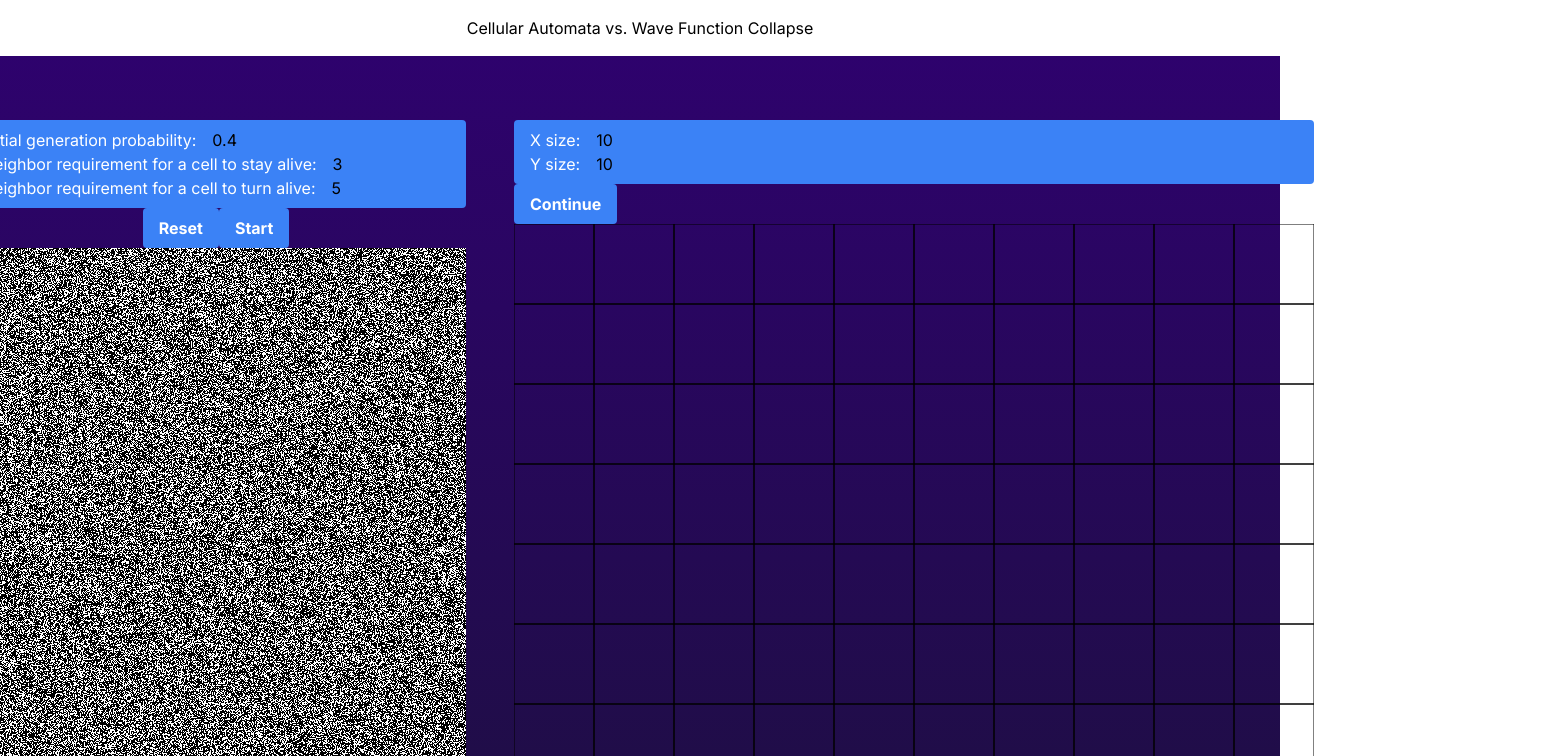
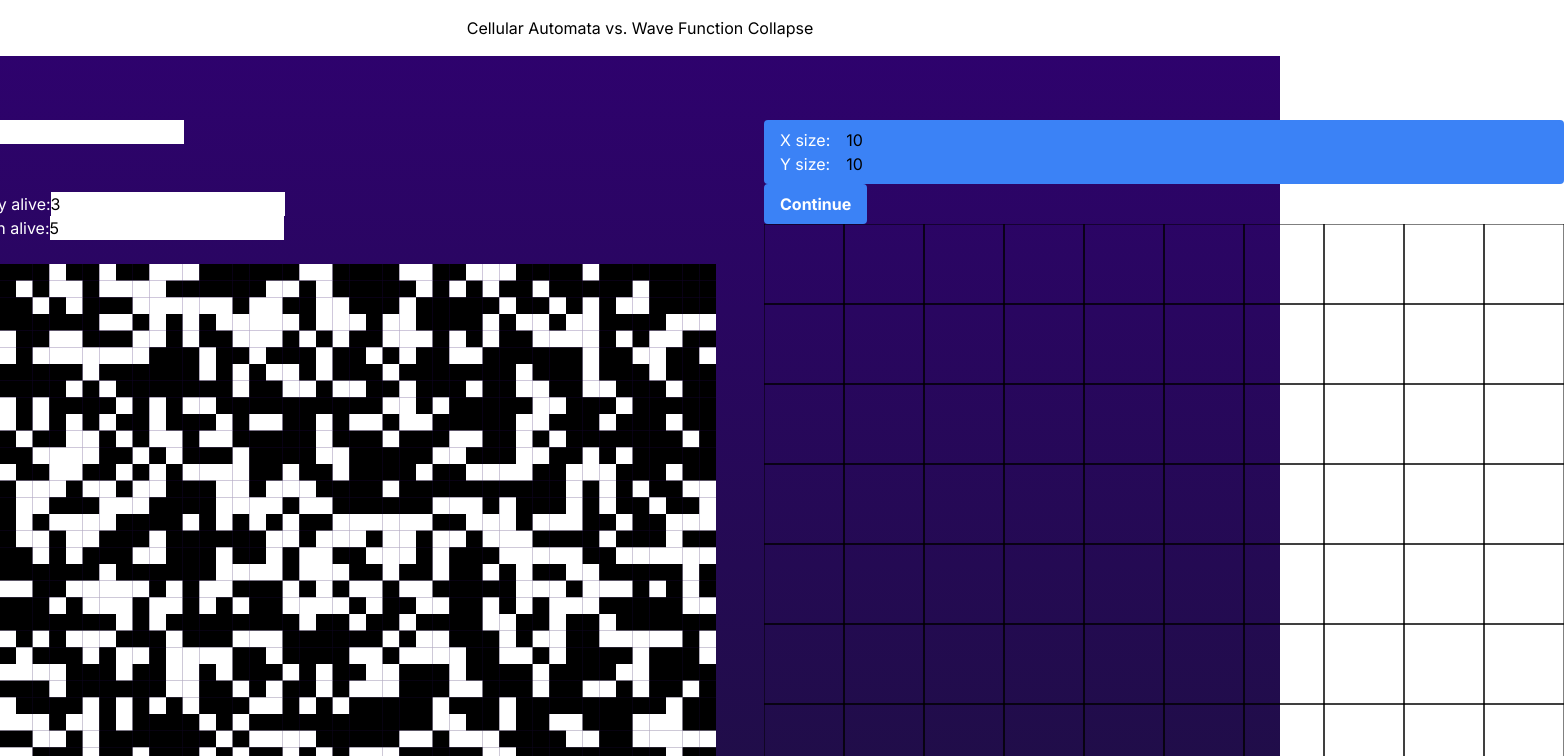
Before and after one commit to rdg922/DSA-final, a Next.js app: page / in a window 1280 px wide. Shown: the top 756 px of the page, 1564 px wide, since content can reach past the window. Built offline with nearby package versions, Linux system fonts and the light colour scheme.

Commit message:
Add resizing

```diff
--- a/src/components/CellularAutomata.tsx
+++ b/src/components/CellularAutomata.tsx
@@ -1,10 +1,11 @@
 'use client'
 import React, { useState, useEffect, useRef, useLayoutEffect } from 'react';
 
-const PIXEL_SIZE = 1;
+const CANVAS_WIDTH = 1000;
+const CANVAS_HEIGHT = 1000;
 
 
-function CaveGeneratorCanvas({ rows = 1000, cols = 500, interval = 300 }) {
+function CaveGeneratorCanvas({ interval = 300 }) {
     const generationProbability = useRef(null);
     const neighborRequirementAliveRef = useRef(null);
     const neighborRequirementDeadRef = useRef(null);
@@ -12,12 +13,17 @@ function CaveGeneratorCanvas({ rows = 1000, cols = 500, interval = 300 }) {
     const canvasRef = useRef(null);
     const [isRunning, setIsRunning]= useState(false);
 
+    const [rows, setRows] = useState(60);
+    const [cols, setCols] = useState(60);
+
+
+
     const minimumNeighborsIfAlive = neighborRequirementAliveRef.current?.value;
     const minimumNeighborsIfDead = neighborRequirementDeadRef.current?.value;
 
     useEffect(() => {
         setGrid(createGrid());
-    }, []);
+    }, [rows]);
 
     useLayoutEffect(() => {
         if (canvasRef.current && grid.length) {
@@ -74,35 +80,46 @@ function CaveGeneratorCanvas({ rows = 1000, cols = 500, interval = 300 }) {
     }
 
     function drawGrid(ctx, grid) {
+      let pixelWidth = CANVAS_WIDTH / cols;
+      let pixelHeight = CANVAS_HEIGHT / rows;
         grid.forEach((row, i) => {
             row.forEach((cell, j) => {
                 ctx.fillStyle = cell ? 'black' : 'white';
-                ctx.fillRect(j * PIXEL_SIZE, i * PIXEL_SIZE, PIXEL_SIZE, PIXEL_SIZE); // Assuming cell size is 5x5 pixels
+                ctx.fillRect(j * pixelWidth, i * pixelHeight, pixelWidth, pixelHeight); // Assuming cell size is 5x5 pixels
             });
         });
     }
 
     return (
         <div>
-            <div className="bg-blue-500 text-white py-2 px-4 rounded">
-                Initial generation probability:
-                <input type="number" style={{width: "80px"}} ref={generationProbability} className="px-4 text-black bg-transparent" defaultValue={0.4}/>
-                <br></br>
+            <div>
+              <input className="text-black" value={rows} onChange={(e) => setRows(Number(e.target.value))}/>
+              <input className="text-black" value={cols} onChange={(e) => setCols(Number(e.target.value))}/>
+            </div>
+            <div>
+                <input ref={generationProbability} className="text-black" defaultValue = "0.4">
+                </input>
+
+            </div>
+            <div>
+                <button onClick={reset}>
+                    reset
+                </button>
+            </div>
+            <div>
                 Neighbor requirement for a cell to stay alive:
-                <input type="number" style={{width: "80px"}} ref={neighborRequirementDeadRef} className="px-4 text-black bg-transparent" defaultValue={3}/>
-                <br></br>
+                <input ref={neighborRequirementAliveRef} className="text-black" defaultValue={3}/>
+            </div>
+            <div>
                 Neighbor requirement for a cell to turn alive:
-                <input type="number" style={{width: "80px"}} ref={neighborRequirementDeadRef} className="px-4 text-black bg-transparent" defaultValue={5}/>
+                <input ref={neighborRequirementDeadRef} className="text-black" defaultValue="5"/>
             </div>
-            <div className='flex items-center justify-center'>
-                <button onClick={reset} className="bg-blue-500 hover:bg-blue-700 text-white font-bold py-2 px-4 rounded">
-                    Reset
-                </button>
-                <button onClick={() => setIsRunning(!isRunning)} className="bg-blue-500 hover:bg-blue-700 text-white font-bold py-2 px-4 rounded">
+            <div>
+                <button onClick={() => setIsRunning(!isRunning)}>
                     {isRunning ? 'Stop' : 'Start'}
                 </button>
             </div>
-            <canvas className='flex items-center justify-center' ref={canvasRef} width={cols * PIXEL_SIZE} height={rows * PIXEL_SIZE} ></canvas>
+            <canvas ref={canvasRef} width={CANVAS_WIDTH} height={CANVAS_HEIGHT} ></canvas>
         </div>
     );
 }
```
